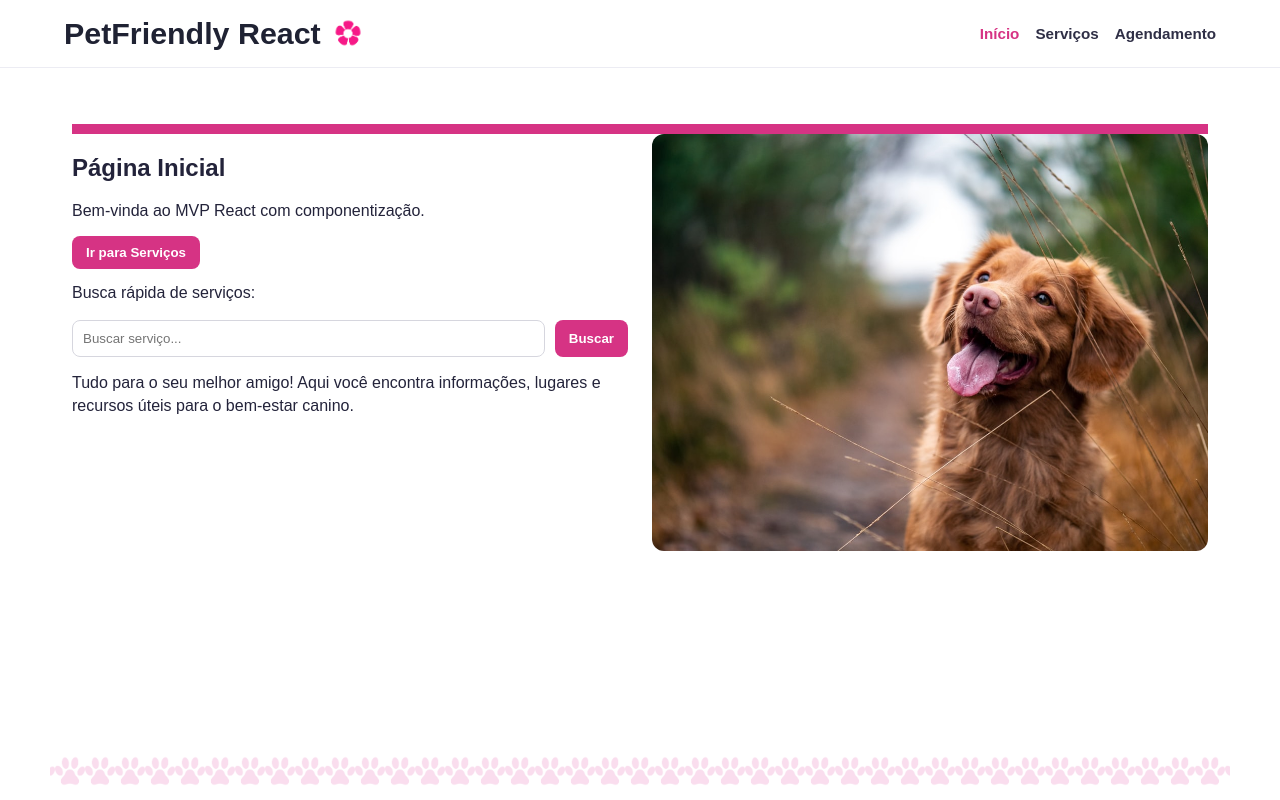
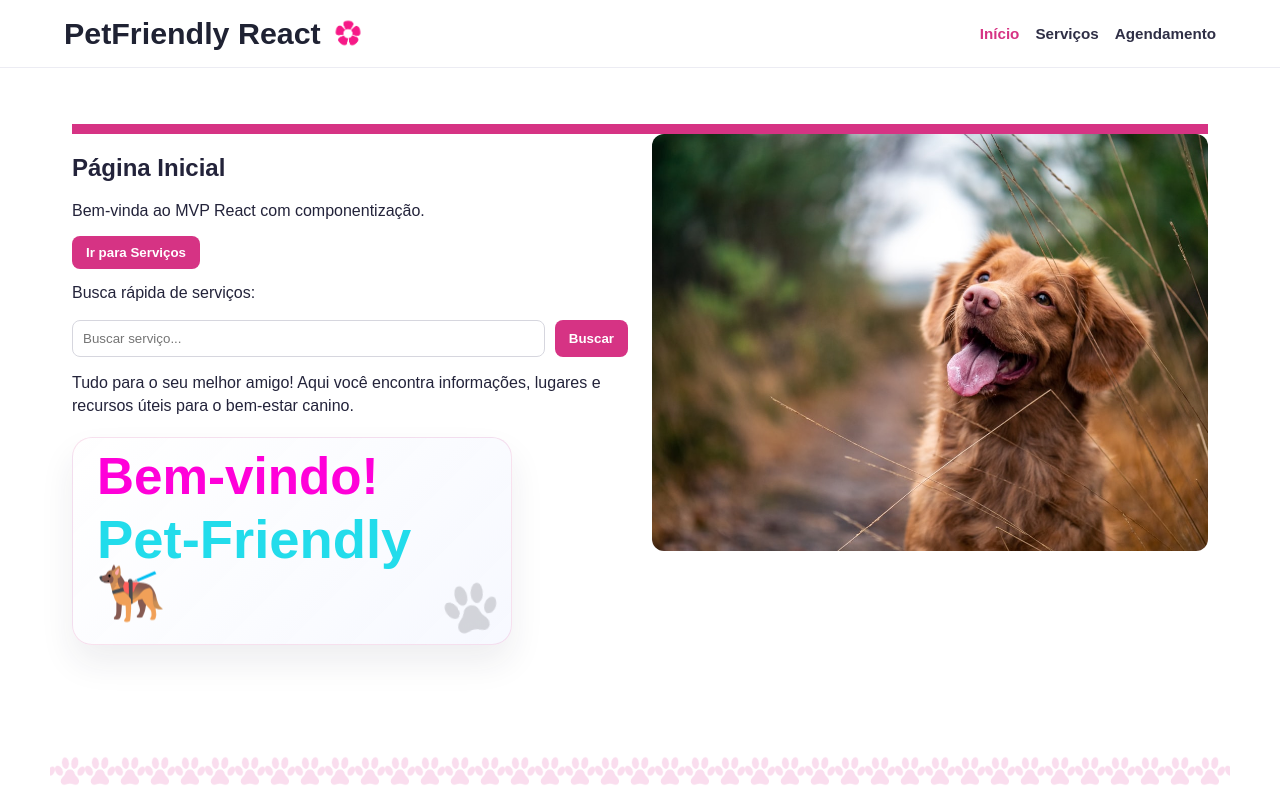
Before and after one commit to Elainecbr/PetFriendly-React, a React (Vite) app: page / in a window 1280 px wide. Built offline with nearby package versions, Linux system fonts and the light colour scheme.

Commit message:
feat(ui): add home welcome callout and health deep link

```diff
--- a/src/pages/Home.jsx
+++ b/src/pages/Home.jsx
@@ -28,6 +28,12 @@
             Tudo para o seu melhor amigo! Aqui você encontra informações,
             lugares e recursos úteis para o bem-estar canino.
           </p>
+          <div className="home-floating-callout" aria-label="Mensagem decorativa de boas-vindas">
+            <p className="home-floating-tint">Bem-vindo!</p>
+            <p className="home-floating-title">
+              Pet-Friendly <span aria-hidden="true">🐕‍🦺</span>
+            </p>
+          </div>
         </div>
         <img
           className="home-image"
--- a/src/pages/ServiceDetail.jsx
+++ b/src/pages/ServiceDetail.jsx
@@ -11,7 +11,7 @@
   const primaryAction =
     service?.id === 2 || service?.id === 3
       ? {
-          href: "https://pet-web-frontend.onrender.com/",
+          href: "https://pet-web-frontend.onrender.com/#consulta-saude-pet",
           label: "🚩 Bem-Estar & Saúde Canina",
         }
       : {
--- a/src/styles/app.css
+++ b/src/styles/app.css
@@ -320,6 +320,61 @@
   line-height: 1.45;
 }
 
+.home-floating-callout {
+  position: relative;
+  margin-top: 20px;
+  padding: 18px 20px 18px 24px;
+  max-width: 440px;
+  border-radius: 20px;
+  background: linear-gradient(135deg, rgba(255, 255, 255, 0.96), rgba(246, 248, 255, 0.92));
+  border: 1px solid rgba(214, 51, 132, 0.14);
+  box-shadow: 0 18px 34px rgba(35, 35, 58, 0.08);
+  overflow: hidden;
+}
+
+.home-floating-callout::after {
+  content: "";
+  position: absolute;
+  right: 14px;
+  bottom: 10px;
+  width: 52px;
+  height: 52px;
+  background-image: url('/decor/patinha-black.png');
+  background-repeat: no-repeat;
+  background-size: contain;
+  opacity: 0.15;
+  transform: rotate(-10deg);
+}
+
+.home-floating-tint,
+.home-floating-title {
+  margin: 0;
+  font-weight: 800;
+  line-height: 1;
+  animation: homeFloat 2.2s ease-in-out infinite alternate;
+}
+
+.home-floating-tint {
+  color: #ff00d9;
+  font-size: clamp(2.2rem, 4vw, 3.6rem);
+}
+
+.home-floating-title {
+  margin-top: 10px;
+  color: #22dceb;
+  font-size: clamp(2rem, 4.6vw, 3.4rem);
+}
+
+@keyframes homeFloat {
+  from {
+    transform: translateY(0);
+  }
+
+  to {
+    transform: translateY(-10px);
+  }
+}
+
 .form {
   display: grid;
   gap: 10px;
@@ -396,6 +451,11 @@
     width: 100%;
   }
 
+  .home-floating-callout {
+    max-width: 100%;
+    padding: 16px 18px;
+  }
+
   .btn-back-services,
   .btn-dashboard-link {
     width: 100%;
```
